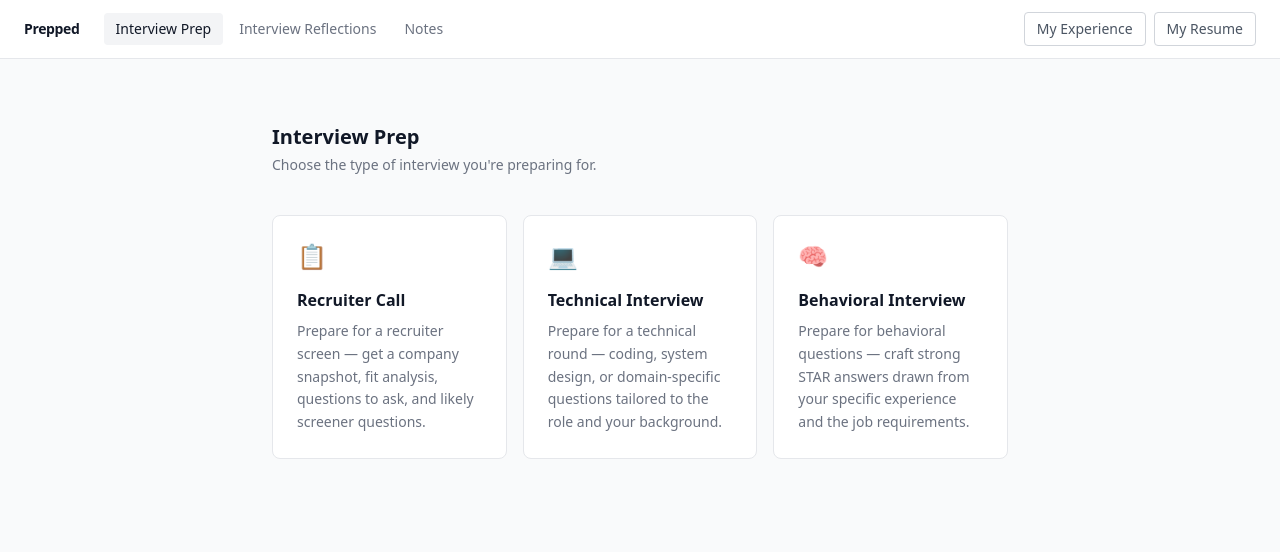
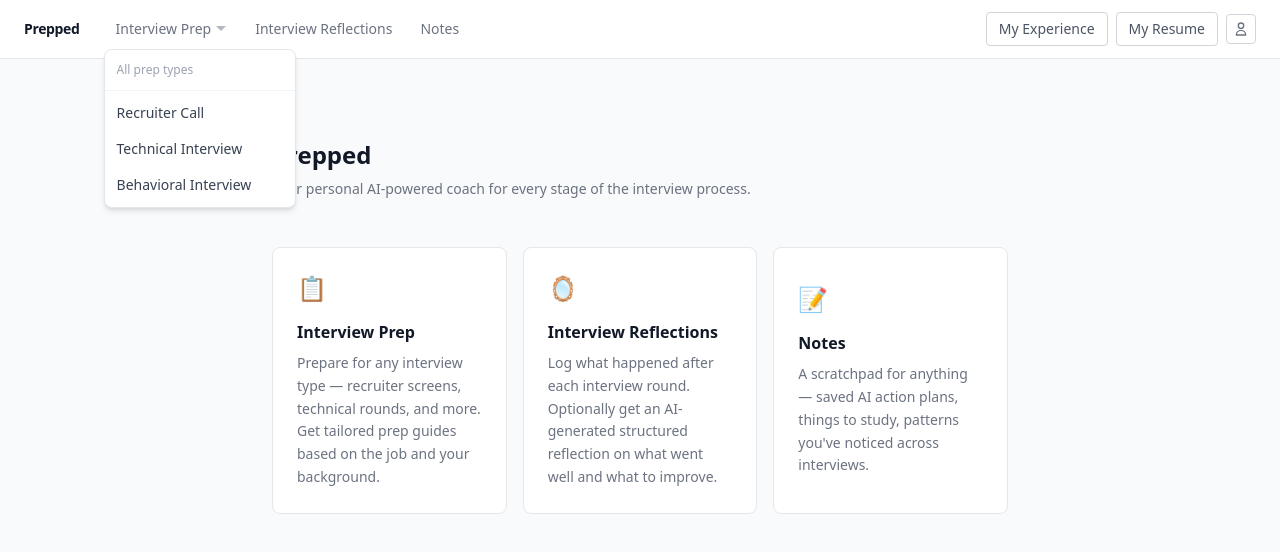
Before and after one commit to yrao6597/prepped, a React (Vite) app: page / in a window 1280 px wide. Both pictures are taken after a click on the button "Interview Prep". Shown: the top 552 px of the page. Built offline with nearby package versions, Linux system fonts and the light colour scheme.

Commit message:
Add profile feature and small UI tweeks

```diff
--- a/src/App.tsx
+++ b/src/App.tsx
@@ -3,6 +3,7 @@ import Navbar from "./components/Navbar"
 import LandingPage from "./components/LandingPage"
 import ResumeModal from "./components/ResumeModal"
 import ExperienceModal from "./components/ExperienceModal"
+import ProfileModal from "./components/ProfileModal"
 import InterviewPrep from "./components/InterviewPrep"
 import RecruiterPrep from "./components/RecruiterPrep"
 import Reflections from "./components/Reflections"
@@ -17,6 +18,7 @@ export default function App() {
   const [prepType, setPrepType] = useState<PrepType>("recruiter-call")
   const [isResumeModalOpen, setIsResumeModalOpen] = useState(false)
   const [isExperienceModalOpen, setIsExperienceModalOpen] = useState(false)
+  const [isProfileModalOpen, setIsProfileModalOpen] = useState(false)
 
   function handleTabChange(tab: Tab) {
     setView(tab)
@@ -32,9 +34,11 @@ export default function App() {
       <Navbar
         activeTab={activeTab}
         onTabChange={handleTabChange}
+        onSelectPrepType={(pt) => { setPrepType(pt); setView("recruiter-prep") }}
         onHome={() => setView("home")}
         onOpenResume={() => setIsResumeModalOpen(true)}
         onOpenExperience={() => setIsExperienceModalOpen(true)}
+        onOpenProfile={() => setIsProfileModalOpen(true)}
       />
       <main>
         {view === "home" && <LandingPage onNavigate={handleTabChange} />}
@@ -53,6 +57,10 @@ export default function App() {
         isOpen={isExperienceModalOpen}
         onClose={() => setIsExperienceModalOpen(false)}
       />
+      <ProfileModal
+        isOpen={isProfileModalOpen}
+        onClose={() => setIsProfileModalOpen(false)}
+      />
     </div>
   )
 }
--- a/src/components/Navbar.tsx
+++ b/src/components/Navbar.tsx
@@ -1,14 +1,25 @@
+import { useState, useRef, useEffect } from "react"
+import type { PrepType } from "../types"
+
 type Tab = "interview-prep" | "recruiter-prep" | "reflections" | "notes"
 
 interface NavbarProps {
   activeTab: Tab | null
   onTabChange: (tab: Tab) => void
+  onSelectPrepType: (prepType: PrepType) => void
   onHome: () => void
   onOpenResume: () => void
   onOpenExperience: () => void
+  onOpenProfile: () => void
 }
 
-export default function Navbar({ activeTab, onTabChange, onHome, onOpenResume, onOpenExperience }: NavbarProps) {
+const PREP_TYPE_OPTIONS: Array<{ prepType: PrepType; label: string }> = [
+  { prepType: "recruiter-call", label: "Recruiter Call" },
+  { prepType: "technical", label: "Technical Interview" },
+  { prepType: "behavioral", label: "Behavioral Interview" },
+]
+
+export default function Navbar({ activeTab, onTabChange, onSelectPrepType, onHome, onOpenResume, onOpenExperience, onOpenProfile }: NavbarProps) {
   return (
     <nav className="border-b border-gray-200 bg-white px-6 py-3 flex items-center justify-between">
       <div className="flex items-center gap-6">
@@ -19,10 +30,10 @@ export default function Navbar({ activeTab, onTabChange, onHome, onOpenResume, o
           Prepped
         </button>
         <div className="flex gap-1">
-          <TabButton
-            label="Interview Prep"
+          <InterviewPrepDropdown
             isActive={activeTab === "interview-prep"}
-            onClick={() => onTabChange("interview-prep")}
+            onViewAll={() => onTabChange("interview-prep")}
+            onSelectPrepType={onSelectPrepType}
           />
           <TabButton
             label="Interview Reflections"
@@ -51,8 +62,78 @@ export default function Navbar({ activeTab, onTabChange, onHome, onOpenResume, o
         >
           My Resume
         </button>
+        <button
+          onClick={onOpenProfile}
+          aria-label="My Profile"
+          className="text-gray-500 hover:text-gray-900 border border-gray-300
+            hover:border-gray-400 rounded p-1.5 transition-colors"
+        >
+          <svg xmlns="http://www.w3.org/2000/svg" className="h-4 w-4" fill="none" viewBox="0 0 24 24" stroke="currentColor" strokeWidth={2}>
+            <path strokeLinecap="round" strokeLinejoin="round" d="M16 7a4 4 0 11-8 0 4 4 0 018 0zM12 14a7 7 0 00-7 7h14a7 7 0 00-7-7z" />
+          </svg>
+        </button>
       </div>
     </nav>
+  )
+}
+
+interface InterviewPrepDropdownProps {
+  isActive: boolean
+  onViewAll: () => void
+  onSelectPrepType: (prepType: PrepType) => void
+}
+
+function InterviewPrepDropdown({ isActive, onViewAll, onSelectPrepType }: InterviewPrepDropdownProps) {
+  const [isOpen, setIsOpen] = useState(false)
+  const ref = useRef<HTMLDivElement>(null)
+
+  useEffect(() => {
+    function handleClickOutside(e: MouseEvent) {
+      if (ref.current && !ref.current.contains(e.target as Node)) {
+        setIsOpen(false)
+      }
+    }
+    document.addEventListener("mousedown", handleClickOutside)
+    return () => document.removeEventListener("mousedown", handleClickOutside)
+  }, [])
+
+  return (
+    <div ref={ref} className="relative">
+      <button
+        onClick={() => setIsOpen((prev) => !prev)}
+        className={`flex items-center gap-1 px-3 py-1.5 rounded text-sm font-medium transition-colors ${
+          isActive
+            ? "bg-gray-100 text-gray-900"
+            : "text-gray-500 hover:text-gray-700 hover:bg-gray-50"
+        }`}
+      >
+        Interview Prep
+        <svg className="w-3 h-3 opacity-50" viewBox="0 0 12 12" fill="currentColor">
+          <path d="M6 8L1 3h10L6 8z" />
+        </svg>
+      </button>
+
+      {isOpen && (
+        <div className="absolute top-full left-0 mt-1 w-48 bg-white border border-gray-200 rounded-lg shadow-md z-50 py-1">
+          <button
+            onClick={() => { onViewAll(); setIsOpen(false) }}
+            className="w-full text-left px-3 py-2 text-xs text-gray-400 hover:bg-gray-50 transition-colors"
+          >
+            All prep types
+          </button>
+          <div className="border-t border-gray-100 my-1" />
+          {PREP_TYPE_OPTIONS.map(({ prepType, label }) => (
+            <button
+              key={prepType}
+              onClick={() => { onSelectPrepType(prepType); setIsOpen(false) }}
+              className="w-full text-left px-3 py-2 text-sm text-gray-700 hover:bg-gray-50 transition-colors"
+            >
+              {label}
+            </button>
+          ))}
+        </div>
+      )}
+    </div>
   )
 }
 
--- /dev/null
+++ b/src/components/ProfileModal.tsx
@@ -0,0 +1,100 @@
+import { useState, useEffect } from "react"
+import { getProfile, saveProfile } from "../lib/storage"
+import type { UserProfile } from "../types"
+
+interface ProfileModalProps {
+  isOpen: boolean
+  onClose: () => void
+}
+
+const EMPTY_PROFILE: UserProfile = { email: "", linkedin: "", github: "", website: "" }
+
+export default function ProfileModal({ isOpen, onClose }: ProfileModalProps) {
+  const [form, setForm] = useState<UserProfile>(EMPTY_PROFILE)
+
+  useEffect(() => {
+    if (isOpen) setForm(getProfile())
+  }, [isOpen])
+
+  if (!isOpen) return null
+
+  function handleSave() {
+    saveProfile(form)
+    onClose()
+  }
+
+  function handleBackdropClick(e: React.MouseEvent<HTMLDivElement>) {
+    if (e.target === e.currentTarget) onClose()
+  }
+
+  function handleChange(field: keyof UserProfile, value: string) {
+    setForm((prev) => ({ ...prev, [field]: value }))
+  }
+
+  return (
+    <div
+      className="fixed inset-0 bg-black/40 flex items-center justify-center z-50 p-4"
+      onClick={handleBackdropClick}
+    >
+      <div className="bg-white rounded-lg shadow-xl w-full max-w-md flex flex-col">
+        <div className="flex items-center justify-between px-5 py-4 border-b border-gray-200">
+          <h2 className="font-semibold text-gray-900">My Profile</h2>
+          <button
+            onClick={onClose}
+            className="text-gray-400 hover:text-gray-600 text-xl leading-none"
+            aria-label="Close"
+          >
+            ×
+          </button>
+        </div>
+        <div className="p-5 space-y-4">
+          <p className="text-sm text-gray-500">
+            Saved here for quick reference — handy when filling out applications or prepping for calls.
+          </p>
+          <Field label="Email" value={form.email} placeholder="you@example.com" onChange={(v) => handleChange("email", v)} />
+          <Field label="LinkedIn" value={form.linkedin} placeholder="https://linkedin.com/in/yourname" onChange={(v) => handleChange("linkedin", v)} />
+          <Field label="GitHub" value={form.github} placeholder="https://github.com/yourhandle" onChange={(v) => handleChange("github", v)} />
+          <Field label="Personal Website" value={form.website} placeholder="https://yoursite.com" onChange={(v) => handleChange("website", v)} />
+        </div>
+        <div className="flex justify-end gap-2 px-5 pb-5">
+          <button
+            onClick={onClose}
+            className="px-4 py-2 text-sm text-gray-600 hover:text-gray-900 border
+              border-gray-300 rounded hover:border-gray-400 transition-colors"
+          >
+            Cancel
+          </button>
+          <button
+            onClick={handleSave}
+            className="px-4 py-2 text-sm bg-gray-900 text-white rounded hover:bg-gray-700 transition-colors"
+          >
+            Save
+          </button>
+        </div>
+      </div>
+    </div>
+  )
+}
+
+interface FieldProps {
+  label: string
+  value: string
+  placeholder: string
+  onChange: (value: string) => void
+}
+
+function Field({ label, value, placeholder, onChange }: FieldProps) {
+  return (
+    <div>
+      <label className="block text-sm font-medium text-gray-700 mb-1">{label}</label>
+      <input
+        type="text"
+        value={value}
+        placeholder={placeholder}
+        onChange={(e) => onChange(e.target.value)}
+        className="w-full border border-gray-300 rounded px-3 py-2 text-sm
+          focus:outline-none focus:ring-2 focus:ring-gray-400"
+      />
+    </div>
+  )
+}
--- a/src/lib/storage.ts
+++ b/src/lib/storage.ts
@@ -1,4 +1,4 @@
-import type { PrepGuide, Reflection, Note } from "../types"
+import type { PrepGuide, Reflection, Note, UserProfile } from "../types"
 
 const STORAGE_VERSION = "1"
 const KEY_VERSION = "jsa_version"
@@ -7,6 +7,7 @@ const KEY_EXPERIENCE = "jsa_experience"
 const KEY_PREPS = "jsa_preps"
 const KEY_REFLECTIONS = "jsa_reflections"
 const KEY_NOTES = "jsa_notes"
+const KEY_PROFILE = "jsa_profile"
 
 function initStorage(): void {
   try {
@@ -144,6 +145,32 @@ export function updateNote(updated: Note): void {
   }
 }
 
+export function getProfile(): UserProfile {
+  try {
+    const raw = localStorage.getItem(KEY_PROFILE)
+    if (!raw) return { email: "", linkedin: "", github: "", website: "" }
+    const parsed: unknown = JSON.parse(raw)
+    if (typeof parsed !== "object" || parsed === null) return { email: "", linkedin: "", github: "", website: "" }
+    const p = parsed as Record<string, unknown>
+    return {
+      email: typeof p["email"] === "string" ? p["email"] : "",
+      linkedin: typeof p["linkedin"] === "string" ? p["linkedin"] : "",
+      github: typeof p["github"] === "string" ? p["github"] : "",
+      website: typeof p["website"] === "string" ? p["website"] : "",
+    }
+  } catch {
+    return { email: "", linkedin: "", github: "", website: "" }
+  }
+}
+
+export function saveProfile(profile: UserProfile): void {
+  try {
+    localStorage.setItem(KEY_PROFILE, JSON.stringify(profile))
+  } catch {
+    console.error("Failed to save profile to localStorage")
+  }
+}
+
 export function deleteNote(id: string): void {
   try {
     const existing = getNotes()
```
Also changed, not shown: src/types.ts (+7 -0 lines).
